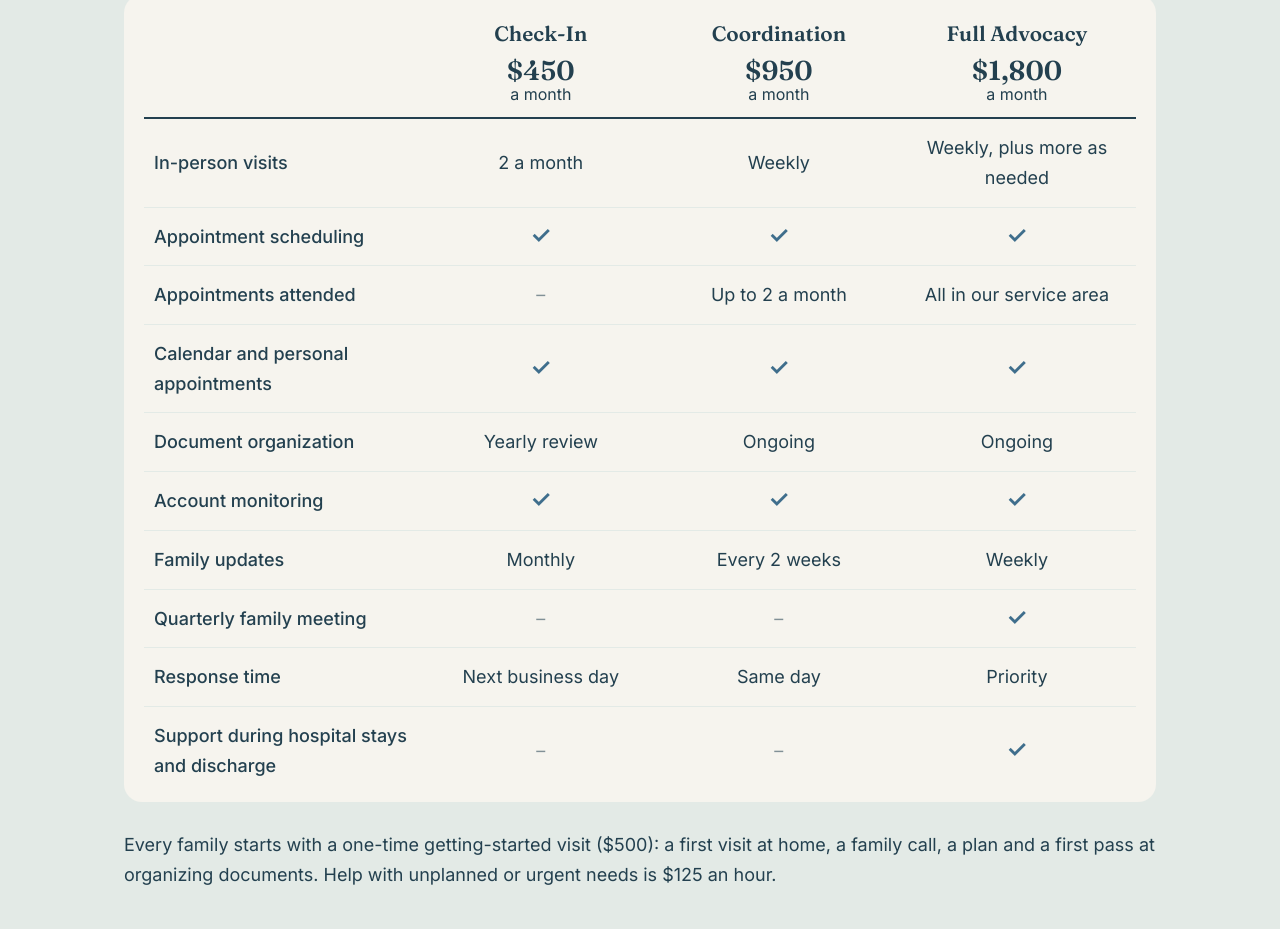
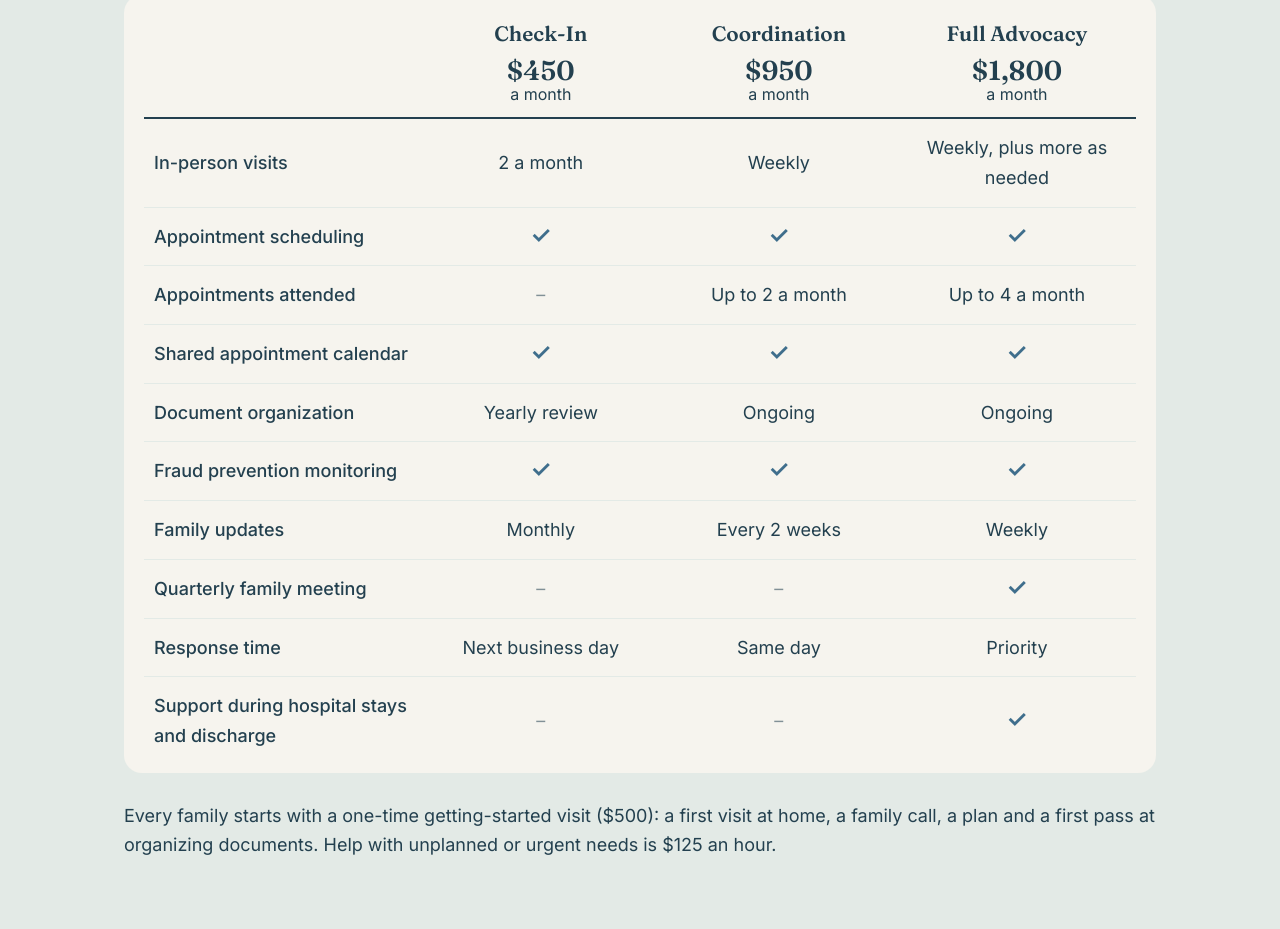
Before and after one commit to calinde78/kintrist, a plain HTML site: page services.html in a window 1280 px wide. Shown: the part 691-1620 px from the top of the page. Drawn offline with Linux system fonts and the light colour scheme.

Commit message:
Update package table labels and Full Advocacy appointment count
Co-Authored-By: Claude Fable 5.2 <noreply@anthropic.com>
Claude-Session: https://claude.ai/code/session_012cCcshxvJDBNHn9pTQnEkn

```diff
--- a/services.html
+++ b/services.html
@@ -61,10 +61,10 @@
             <tbody>
               <tr><th scope="row">In-person visits</th><td>2 a month</td><td>Weekly</td><td>Weekly, plus more as needed</td></tr>
               <tr><th scope="row">Appointment scheduling</th><td><span class="yes" role="img" aria-label="Included">&#10003;</span></td><td><span class="yes" role="img" aria-label="Included">&#10003;</span></td><td><span class="yes" role="img" aria-label="Included">&#10003;</span></td></tr>
-              <tr><th scope="row">Appointments attended</th><td><span class="no" role="img" aria-label="Not included">&ndash;</span></td><td>Up to 2 a month</td><td>All in our service area</td></tr>
-              <tr><th scope="row">Calendar and personal appointments</th><td><span class="yes" role="img" aria-label="Included">&#10003;</span></td><td><span class="yes" role="img" aria-label="Included">&#10003;</span></td><td><span class="yes" role="img" aria-label="Included">&#10003;</span></td></tr>
+              <tr><th scope="row">Appointments attended</th><td><span class="no" role="img" aria-label="Not included">&ndash;</span></td><td>Up to 2 a month</td><td>Up to 4 a month</td></tr>
+              <tr><th scope="row">Shared appointment calendar</th><td><span class="yes" role="img" aria-label="Included">&#10003;</span></td><td><span class="yes" role="img" aria-label="Included">&#10003;</span></td><td><span class="yes" role="img" aria-label="Included">&#10003;</span></td></tr>
               <tr><th scope="row">Document organization</th><td>Yearly review</td><td>Ongoing</td><td>Ongoing</td></tr>
-              <tr><th scope="row">Account monitoring</th><td><span class="yes" role="img" aria-label="Included">&#10003;</span></td><td><span class="yes" role="img" aria-label="Included">&#10003;</span></td><td><span class="yes" role="img" aria-label="Included">&#10003;</span></td></tr>
+              <tr><th scope="row">Fraud prevention monitoring</th><td><span class="yes" role="img" aria-label="Included">&#10003;</span></td><td><span class="yes" role="img" aria-label="Included">&#10003;</span></td><td><span class="yes" role="img" aria-label="Included">&#10003;</span></td></tr>
               <tr><th scope="row">Family updates</th><td>Monthly</td><td>Every 2 weeks</td><td>Weekly</td></tr>
               <tr><th scope="row">Quarterly family meeting</th><td><span class="no" role="img" aria-label="Not included">&ndash;</span></td><td><span class="no" role="img" aria-label="Not included">&ndash;</span></td><td><span class="yes" role="img" aria-label="Included">&#10003;</span></td></tr>
               <tr><th scope="row">Response time</th><td>Next business day</td><td>Same day</td><td>Priority</td></tr>
@@ -102,7 +102,7 @@
             <p>We know the Tri-Cities. When your loved one needs a service or a provider, we help your family find the right one.</p>
           </div>
           <div class="card">
-            <h3>Account monitoring</h3>
+            <h3>Fraud prevention monitoring</h3>
             <p>With view-only access, we watch bank accounts and let your family know about unusual activity. We never pay bills or move money.</p>
           </div>
         </div>
```
